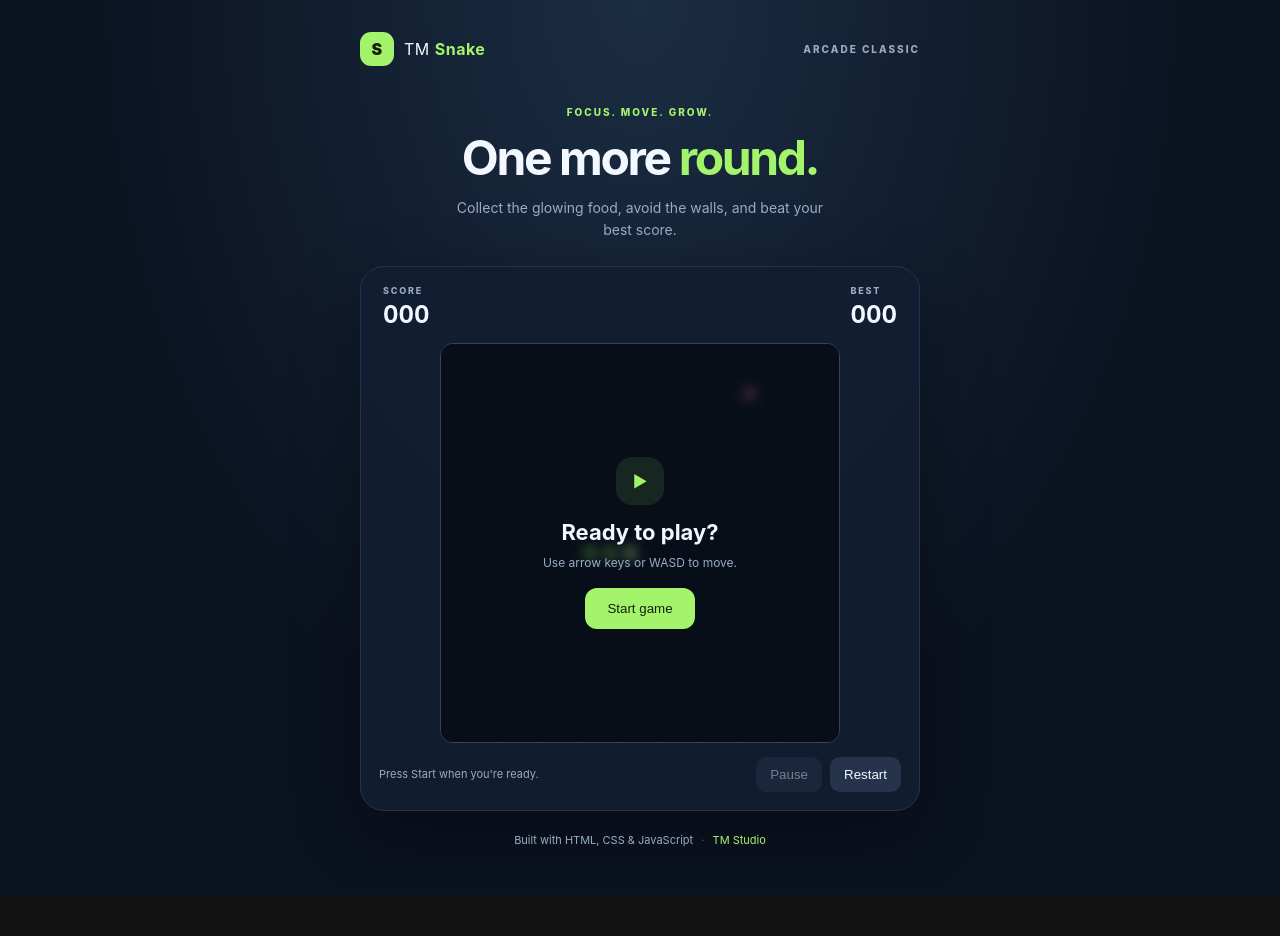
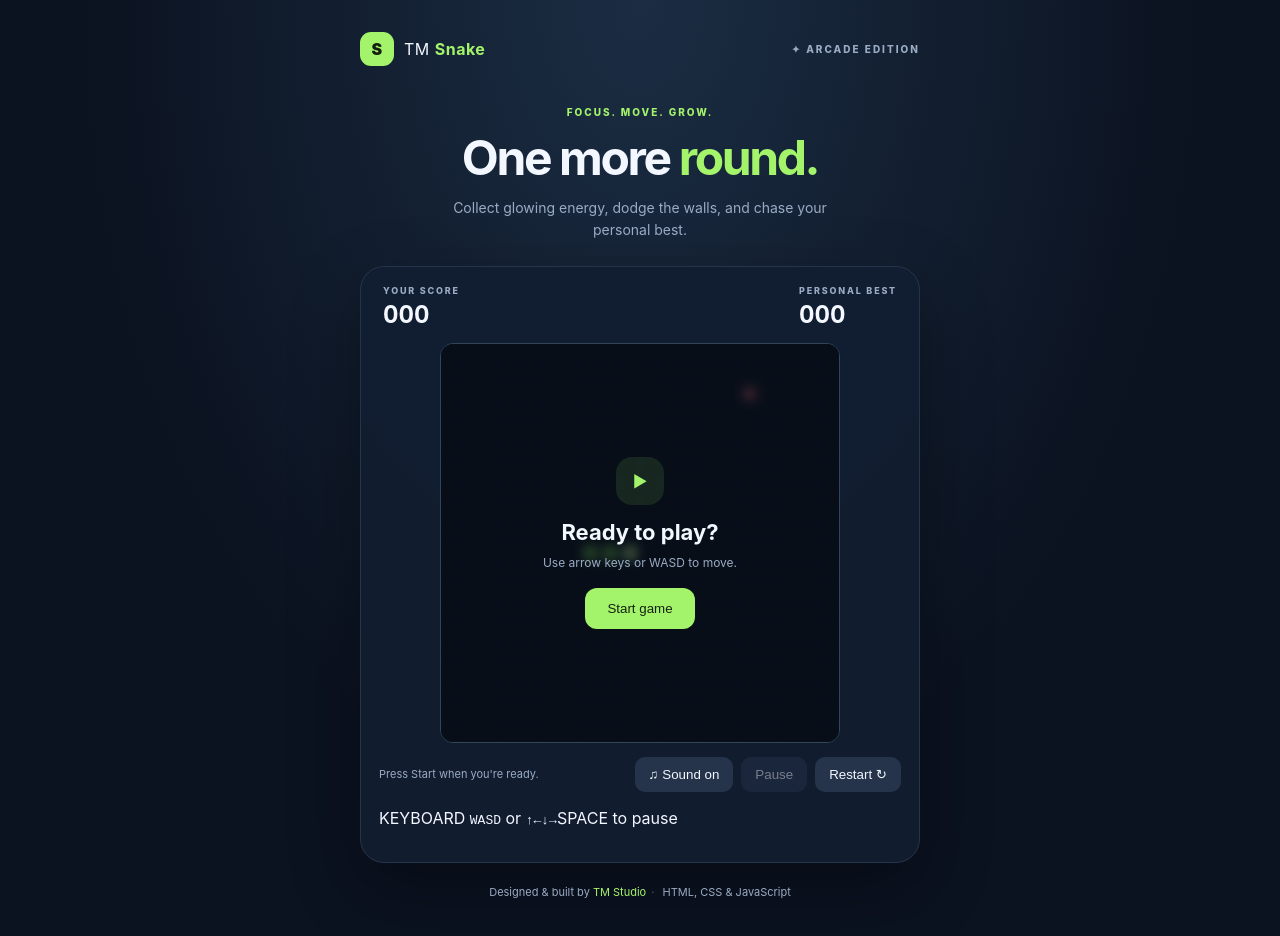
Before and after one commit to TheMughees1/TM-Snake-Game, a plain HTML site: page index.html in a window 1280 px wide. Before the commit the page ends 895 px from the top, so only its background shows below. Drawn offline with Linux system fonts and the light colour scheme.

Commit message:
Polish Snake game interface and add sound control

```diff
--- a/index.html
+++ b/index.html
@@ -3,46 +3,49 @@
 <head>
   <meta charset="UTF-8">
   <meta name="viewport" content="width=device-width, initial-scale=1.0">
-  <meta name="description" content="Play TM Snake, a clean browser Snake game built with vanilla JavaScript.">
+  <meta name="description" content="Play TM Snake, a polished, responsive browser Snake game with sound effects.">
   <meta name="theme-color" content="#0b1220">
-  <title>TM Snake — Browser Game</title>
+  <title>TM Snake — Arcade Edition</title>
   <link rel="stylesheet" href="style.css">
 </head>
 <body>
   <main class="game-shell">
     <header class="topbar">
       <a class="brand" href="./" aria-label="TM Snake home"><span class="brand-mark">S</span><span>TM <b>Snake</b></span></a>
-      <span class="eyebrow">ARCADE CLASSIC</span>
+      <span class="eyebrow">✦ ARCADE EDITION</span>
     </header>
     <section class="intro">
       <p class="eyebrow">FOCUS. MOVE. GROW.</p>
       <h1>One more <span>round.</span></h1>
-      <p class="subtitle">Collect the glowing food, avoid the walls, and beat your best score.</p>
+      <p class="subtitle">Collect glowing energy, dodge the walls, and chase your personal best.</p>
     </section>
     <section class="game-card" aria-label="Snake game">
       <div class="stats">
-        <div><span class="stat-label">SCORE</span><strong id="score">000</strong></div>
-        <div><span class="stat-label">BEST</span><strong id="best">000</strong></div>
+        <div><span class="stat-label">YOUR SCORE</span><strong id="score">000</strong></div>
+        <div class="best-stat"><span class="stat-label">PERSONAL BEST</span><strong id="best">000</strong></div>
       </div>
-      <div class="canvas-wrap"><canvas id="game" width="400" height="400" aria-label="Snake game board"></canvas>
+      <div class="canvas-wrap">
+        <canvas id="game" width="400" height="400" aria-label="Snake game board"></canvas>
         <div class="overlay" id="overlay">
           <div class="overlay-icon">▶</div>
           <h2 id="overlay-title">Ready to play?</h2>
           <p id="overlay-text">Use arrow keys or WASD to move.</p>
-          <button id="start-btn" class="primary-btn" type="button">Start game</button>
+          <button id="start-btn" class="primary-btn" type="button">Start game <span>→</span></button>
         </div>
       </div>
       <div class="game-controls">
-        <p id="status" aria-live="polite">Press Start when you're ready.</p>
+        <p id="status" aria-live="polite"><span class="status-dot"></span> Press Start when you're ready.</p>
+        <button id="sound-btn" class="secondary-btn sound-btn" type="button" aria-pressed="true" title="Toggle sound">♫ Sound on</button>
         <button id="pause-btn" class="secondary-btn" type="button" disabled>Pause</button>
-        <button id="restart-btn" class="secondary-btn" type="button">Restart</button>
+        <button id="restart-btn" class="secondary-btn" type="button">Restart ↻</button>
       </div>
       <div class="mobile-controls" aria-label="Touch controls">
         <button type="button" data-dir="up" aria-label="Move up">↑</button>
         <div><button type="button" data-dir="left" aria-label="Move left">←</button><button type="button" data-dir="down" aria-label="Move down">↓</button><button type="button" data-dir="right" aria-label="Move right">→</button></div>
       </div>
+      <p class="hint">KEYBOARD <kbd>W</kbd><kbd>A</kbd><kbd>S</kbd><kbd>D</kbd> or <kbd>↑</kbd><kbd>←</kbd><kbd>↓</kbd><kbd>→</kbd><span>SPACE to pause</span></p>
     </section>
-    <footer>Built with HTML, CSS & JavaScript <span>·</span> <a href="https://github.com/TheMughees1" target="_blank" rel="noopener noreferrer">TM Studio</a></footer>
+    <footer>Designed & built by <a href="https://github.com/TheMughees1" target="_blank" rel="noopener noreferrer">TM Studio</a><span>·</span> HTML, CSS & JavaScript</footer>
   </main>
   <script src="script.js"></script>
 </body>
```
